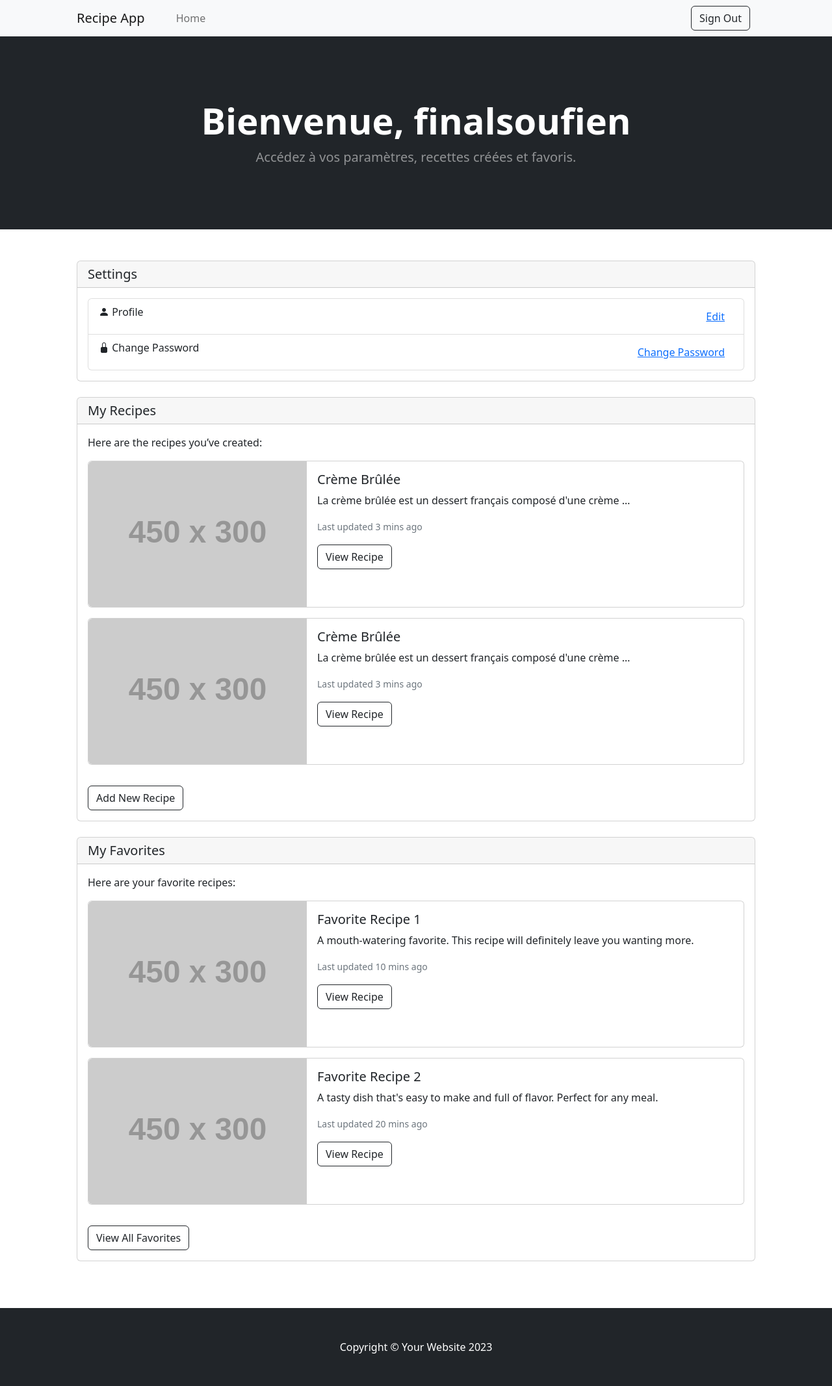
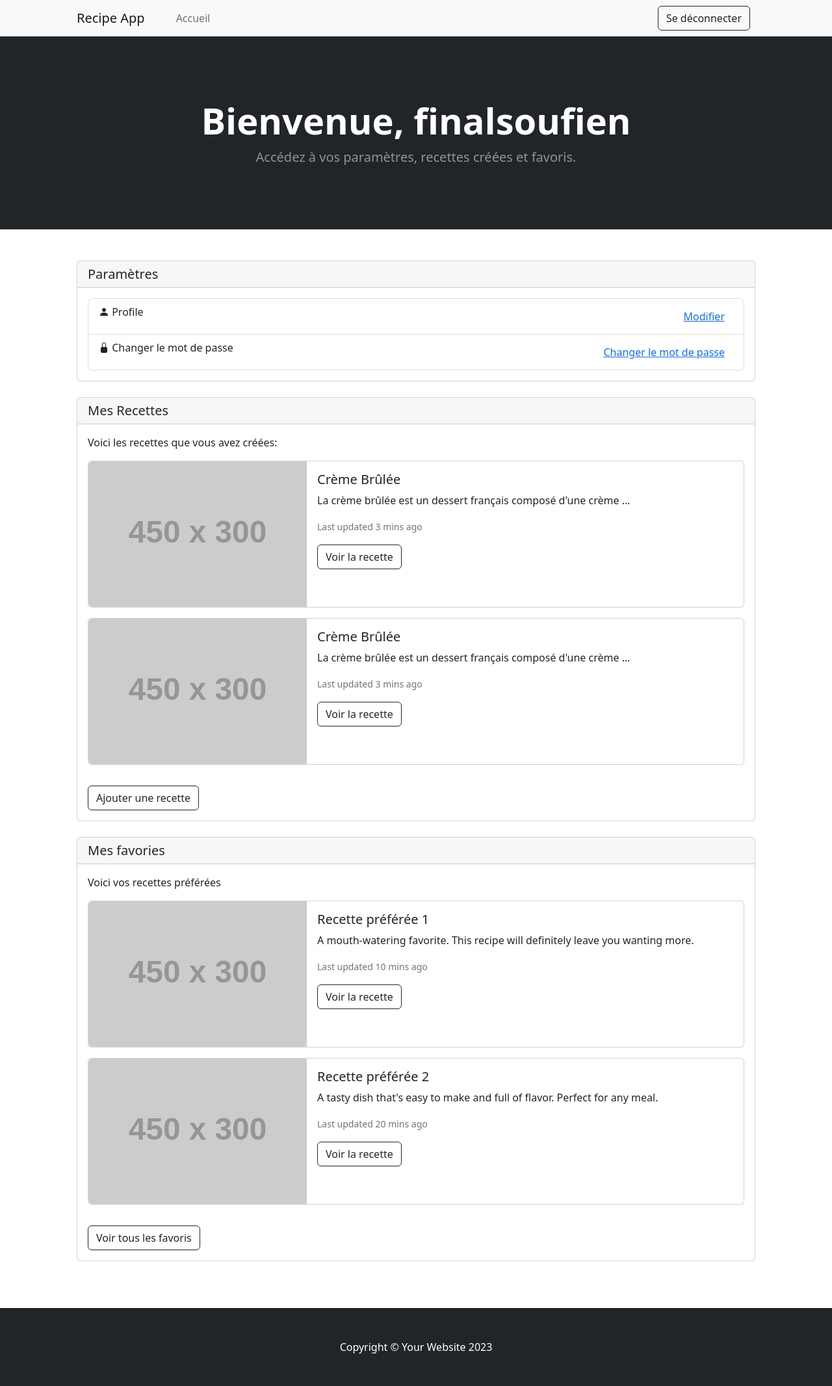
Before and after one commit to Soufiane-coder351/Recipe-App, a Django app: page /user/profile/ in a window 1280 px wide. Shown: the whole page at 65% size. Run offline with Django 5.2, Linux system fonts and the light colour scheme; a user stored in the database is signed in; data comes from the database, SQL or seed files in the repository; both versions use the stored data as it was after the commit; grey boxes labelled with a size stand in for pictures from a placeholder-image service; some libraries are stand-ins or nearby versions.

Commit message:
changer tous en francais

```diff
--- a/recipeApp/recipes/templates/recipes/createrecipe.html
+++ b/recipeApp/recipes/templates/recipes/createrecipe.html
@@ -18,8 +18,8 @@
         </button>
         <div class="collapse navbar-collapse" id="navbarNav">
             <ul class="navbar-nav ml-auto">
-                <li class="nav-item"><a class="nav-link" href="#">Home</a></li>
-                <li class="nav-item"><a class="nav-link" href="#">About</a></li>
+                <li class="nav-item"><a class="nav-link" href="#">Accueil</a></li>
+                <li class="nav-item"><a class="nav-link" href="#">À propos</a></li>
             </ul>
         </div>
     </div>
--- a/recipeApp/user/templates/user/profile.html
+++ b/recipeApp/user/templates/user/profile.html
@@ -5,7 +5,7 @@
         <meta name="viewport" content="width=device-width, initial-scale=1, shrink-to-fit=no" />
         <meta name="description" content="" />
         <meta name="author" content="" />
-        <title>User Page - Recipe App</title>
+        <title> Page d'utilisateur - Recipe App</title>
         <!-- Favicon-->
         <link rel="icon" type="image/x-icon" href="assets/favicon.ico" />
         <!-- Bootstrap icons-->
@@ -22,11 +22,11 @@
                 <button class="navbar-toggler" type="button" data-bs-toggle="collapse" data-bs-target="#navbarSupportedContent" aria-controls="navbarSupportedContent" aria-expanded="false" aria-label="Toggle navigation"><span class="navbar-toggler-icon"></span></button>
                 <div class="collapse navbar-collapse" id="navbarSupportedContent">
                     <ul class="navbar-nav me-auto mb-2 mb-lg-0 ms-lg-4">
-                        <li class="nav-item"><a class="nav-link" href="{% url 'recipes' %}">Home</a></li>
+                        <li class="nav-item"><a class="nav-link" href="{% url 'recipes' %}">Accueil</a></li>
                     </ul>
                     <form class="d-flex">
                         <a href="{% url 'logout' %}">
-                            <button class="btn btn-outline-dark me-2" type="button"> Sign Out </button>
+                            <button class="btn btn-outline-dark me-2" type="button"> Se déconnecter </button>
                         </a>
                     </form>
                 </div>
@@ -50,19 +50,19 @@
                 <div class="col-lg-12 mb-4">
                     <div class="card">
                         <div class="card-header">
-                            <h5 class="card-title mb-0">Settings</h5>
+                            <h5 class="card-title mb-0">Paramètres</h5>
                         </div>
                         <div class="card-body">
                             <ul class="list-group">
                                 <li class="list-group-item">
                                     <i class="bi bi-person-fill"></i> Profile
-                                    <a href="{% url 'change_name' %}" class="btn btn-link float-end">Edit</a>
+                                    <a href="{% url 'change_name' %}" class="btn btn-link float-end">Modifier</a>
                                 </li>
                                 <!-- Change Password Button -->
                                 <li class="list-group-item">
-                                    <i class="bi bi-lock-fill"></i> Change Password
+                                    <i class="bi bi-lock-fill"></i> Changer le mot de passe
                                     <!-- Link to open the change password form -->
-                                    <a href="{% url 'change_password' %}" class="btn btn-link float-end">Change Password</a>
+                                    <a href="{% url 'change_password' %}" class="btn btn-link float-end">Changer le mot de passe</a>
                                 </li>
                                 <!-- {% block content %} -->
                                 <!-- Content of the profile page -->
@@ -118,11 +118,11 @@
                 <div class="col-lg-12 mb-4">
                     <div class="card">
                         <div class="card-header">
-                            <h5 class="card-title mb-0">My Recipes</h5>
+                            <h5 class="card-title mb-0">Mes Recettes</h5>
                         </div>
                         <div class="card-body">
                             {% if recettes_user%}
-                            <p>Here are the recipes you’ve created:</p>
+                            <p>Voici les recettes que vous avez créées:</p>
                             {% endif %}
                             {%for recette in recettes_user%}
                             <!-- Recipe 1 -->
@@ -136,13 +136,13 @@
                                             <h5 class="card-title">{{recette.title}}</h5>
                                             <p class="card-text">{{recette.description|truncatewords:10}}</p>
                                             <p class="card-text"><small class="text-muted">Last updated 3 mins ago</small></p>
-                                            <button class="btn btn-outline-dark">View Recipe</button>
+                                            <button class="btn btn-outline-dark">Voir la recette</button>
                                         </div>
                                     </div>
                                 </div>
                             </div>
                             {% endfor %}
-                            <button class="btn btn-outline-dark mt-3">Add New Recipe</button>
+                            <button class="btn btn-outline-dark mt-3">Ajouter une recette</button>
                         </div>
                     </div>
                 </div>
@@ -151,10 +151,10 @@
                 <div class="col-lg-12 mb-4">
                     <div class="card">
                         <div class="card-header">
-                            <h5 class="card-title mb-0">My Favorites</h5>
+                            <h5 class="card-title mb-0">Mes favories</h5>
                         </div>
                         <div class="card-body">
-                            <p>Here are your favorite recipes:</p>
+                            <p>Voici vos recettes préférées</p>
 
                             <!-- Favorite Recipe 1 -->
                             <div class="card mb-3">
@@ -164,10 +164,10 @@
                                     </div>
                                     <div class="col-md-8">
                                         <div class="card-body">
-                                            <h5 class="card-title">Favorite Recipe 1</h5>
+                                            <h5 class="card-title">Recette préférée 1</h5>
                                             <p class="card-text">A mouth-watering favorite. This recipe will definitely leave you wanting more.</p>
                                             <p class="card-text"><small class="text-muted">Last updated 10 mins ago</small></p>
-                                            <button class="btn btn-outline-dark">View Recipe</button>
+                                            <button class="btn btn-outline-dark">Voir la recette</button>
                                         </div>
                                     </div>
                                 </div>
@@ -181,16 +181,16 @@
                                     </div>
                                     <div class="col-md-8">
                                         <div class="card-body">
-                                            <h5 class="card-title">Favorite Recipe 2</h5>
+                                            <h5 class="card-title">Recette préférée 2</h5>
                                             <p class="card-text">A tasty dish that's easy to make and full of flavor. Perfect for any meal.</p>
                                             <p class="card-text"><small class="text-muted">Last updated 20 mins ago</small></p>
-                                            <button class="btn btn-outline-dark">View Recipe</button>
+                                            <button class="btn btn-outline-dark">Voir la recette</button>
                                         </div>
                                     </div>
                                 </div>
                             </div>
 
-                            <button class="btn btn-outline-dark mt-3">View All Favorites</button>
+                            <button class="btn btn-outline-dark mt-3">Voir tous les favoris</button>
                         </div>
                     </div>
                 </div>
--- a/recipeApp/user/views.py
+++ b/recipeApp/user/views.py
@@ -13,10 +13,6 @@ from django.contrib import messages
 
 # Create your views here.
 
-def user_info(request):
-    message = 'Name <br> Last Name <br> Birth date <br> E-mail adress <br> Date of registration'
-    return HttpResponse(message)
-
 
 
 def login_view(request):
@@ -26,7 +22,6 @@ def login_view(request):
         password = request.POST.get('password')
         # Initialize an empty list for errors
         errors = []
-        print(email)
         # Authenticate the user using the email (instead of username)
         try:
             # Find the user by email
@@ -37,10 +32,8 @@ def login_view(request):
                 user = authenticate(request, username=user.username, password=password)
             else:
                 user = None
-                print("erro , didn't pass 1")
         except User.DoesNotExist:
             user = None
-            print("eeror, user does not exist")
 
         # If authentication fails, display an error
         if user is None:
```
Also changed, not shown: recipeApp/recipes/templates/recipes/index.html (+6 -6 lines), recipeApp/user/templates/user/change_name.html (+4 -4 lines), recipeApp/user/templates/user/change_password.html (+6 -6 lines), recipeApp/user/templates/user/login.html (+6 -6 lines), recipeApp/user/templates/user/signup.html (+6 -6 lines), recipeApp/db.sqlite3.
